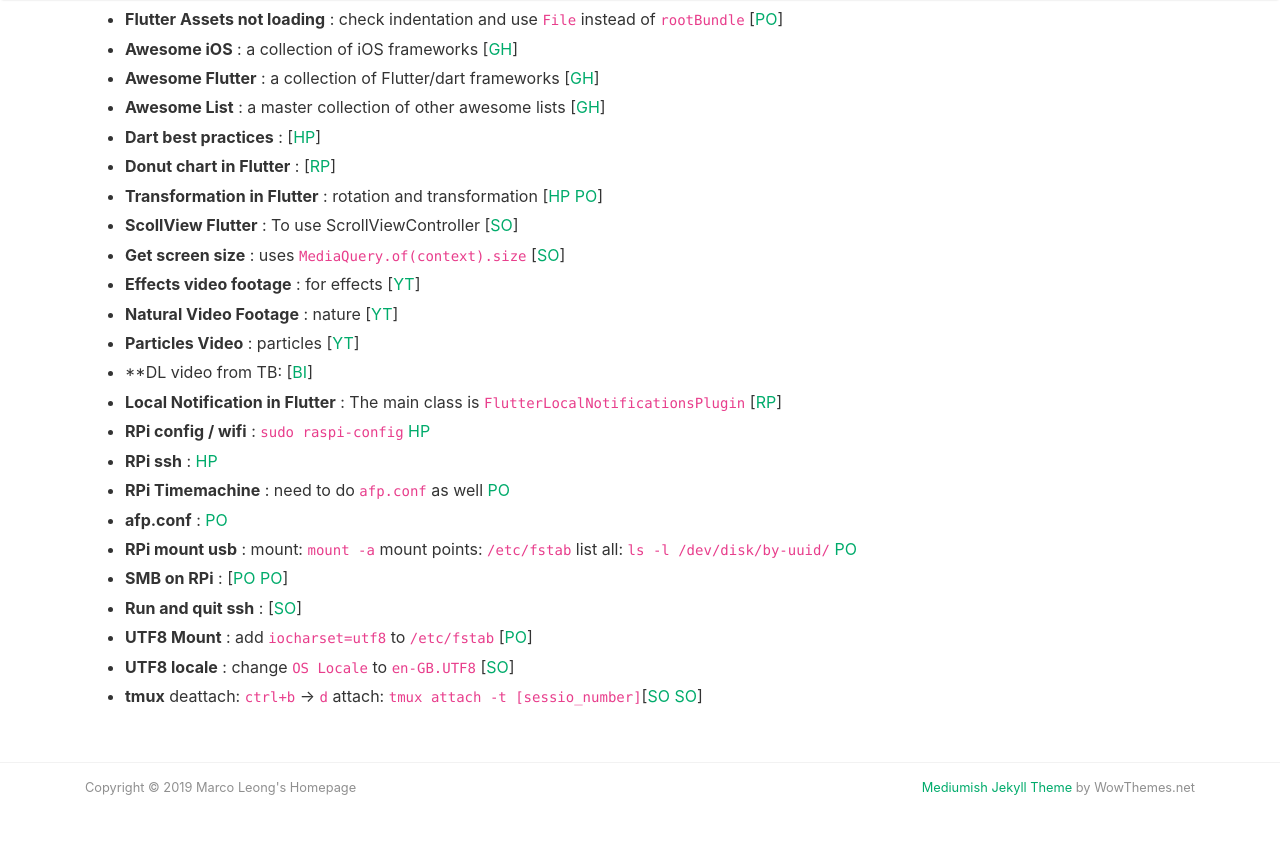
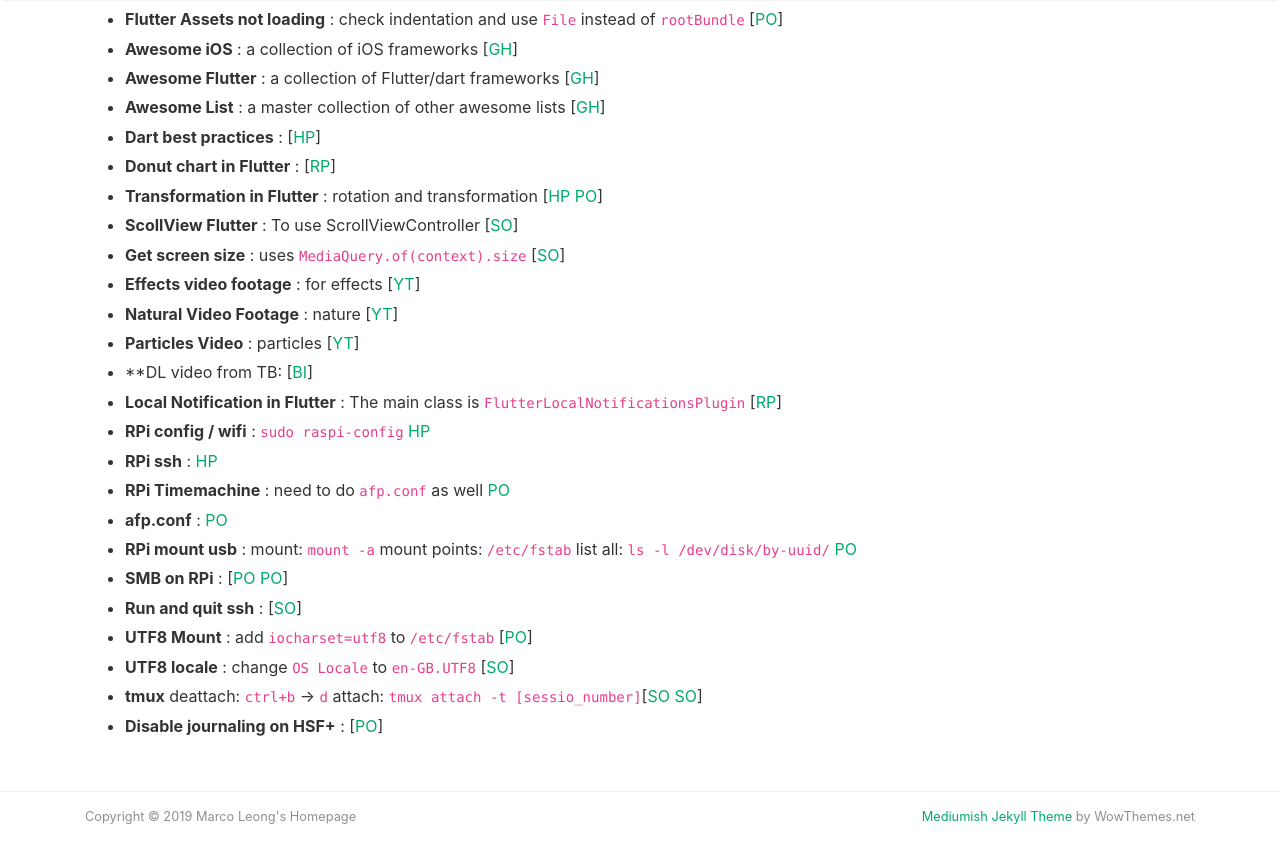
Before and after one commit to MarcoLeongDev/MarcoLeongDev.github.io, a Jekyll site: the page built from journey.md, in a window 1280 px wide and 900 px high, scrolled down 2537 px. Shown: the top 863 px of the window. Built offline with Jekyll 4.4.1, drawn with Linux system fonts in a browser that asks for light colours; nearby versions of some CDN libraries; our own code applies the rules of GitHub Pages for plain Markdown files.

Commit message:
Update journey.md

```diff
--- a/journey.md
+++ b/journey.md
@@ -83,6 +83,7 @@
 - **UTF8 Mount** : add `iocharset=utf8` to `/etc/fstab` [[PO](https://www.raspberrypi.org/forums/viewtopic.php?t=168694)]
 - **UTF8 locale** : change `OS Locale` to `en-GB.UTF8` [[SO](https://raspberrypi.stackexchange.com/questions/68884/python3-unicode#68887)]
 - **tmux** deattach: `ctrl+b` -> `d` attach: `tmux attach -t [sessio_number]`[[SO](https://askubuntu.com/questions/8653/how-to-keep-processes-running-after-ending-ssh-session) [SO](https://askubuntu.com/questions/8653/how-to-keep-processes-running-after-ending-ssh-session/8657#8657)]
+- **Disable journaling on HSF+** : [[PO](https://julio.meroh.net/2007/04/how-to-disable-journaling-on-hfs-volume.html)]
 
 
 
```
